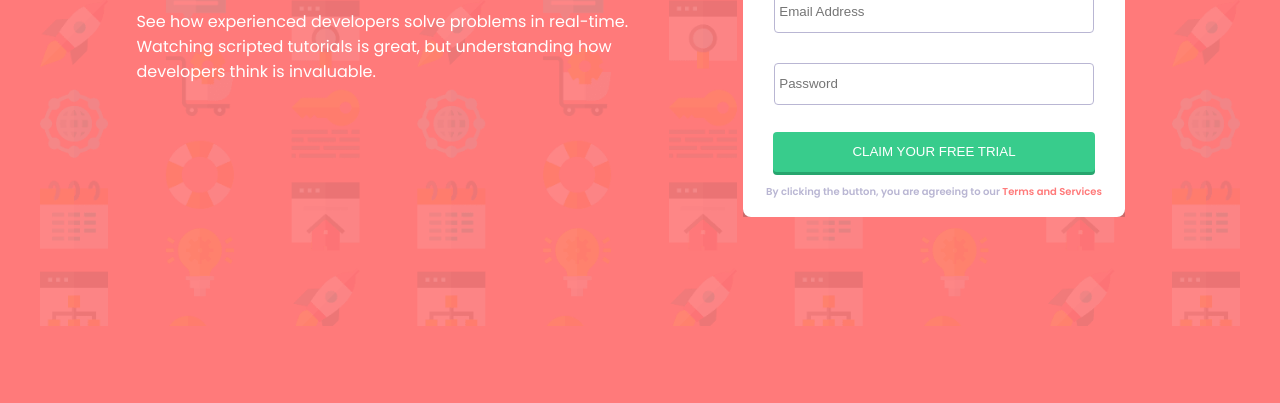
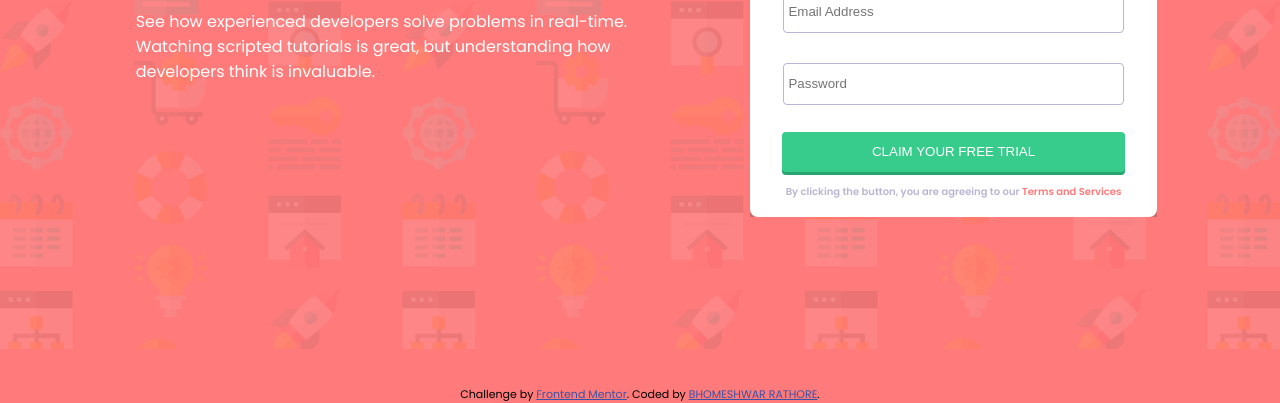
Before and after one commit to webdevelopment4you/Introcomponent, a plain HTML site: page index.html in a window 1280 px wide. Shown: the part 414-817 px from the top of the page. Drawn offline with Linux system fonts and the light colour scheme.

Commit message:
Add files via upload

```diff
--- a/css/style.css
+++ b/css/style.css
@@ -4,9 +4,9 @@
 }
 
 body{
-    height:100vh;
     font-family: 'Poppins', sans-serif;
     background-color: hsl(0, 100%, 74%) ;
+    height: 100%;
 }
 
 .container{
@@ -14,16 +14,13 @@ body{
     align-items: center;
     flex-wrap: wrap;
     width:100%;
-    max-width: 1200px;
     margin: auto;
-    padding: 0 10px;
     /* border: 1px solid; */
 }
 
 .container img{
     position: absolute;
-    width:100%;
-    max-width: 1200px;
+    width: 100vw;
     /* border: 1px solid; */
 }
 
@@ -63,6 +60,7 @@ body{
     z-index: 2;
     position: relative;
     box-shadow: 0px 6px #3c3c3c42;
+    max-width: 500px;
 }
 
 .formHeader{
@@ -78,6 +76,7 @@ body{
     padding:14px 0px;
     font-size: 12px;
     box-shadow: 0px 6px #3c3c3c42;
+    max-width: 500px;
 }
 
 .formHeader span{
@@ -126,6 +125,7 @@ body{
     text-transform: uppercase;
     box-shadow: 0px 3px hsl(154deg 62% 40%);
     position: relative;
+    max-width: 500px;
 }
 
 #button:active{
@@ -159,6 +159,9 @@ body{
     .form, .button, .formHeader{
         width:80%;
     }
+    .container img{
+        top: 0;
+    }
 }
 
 @media screen and (min-width:1024px){
@@ -166,7 +169,7 @@ body{
         overflow: hidden;
     }
     .container{
-        height: 100%;
+        height: 100vh;
     }
     .sectionOne{
         width:49%;
@@ -193,6 +196,10 @@ body{
     }
 }
 
+footer{
+    margin: 0 10px;
+}
+
 .attribution {
     font-size: 11px;
     text-align: center;
--- a/index.html
+++ b/index.html
@@ -51,16 +51,12 @@
 
   </div>
 
-
-
-
-
-  <!-- <footer>
+  <footer>
     <p class="attribution">
       Challenge by <a href="https://www.frontendmentor.io?ref=challenge" target="_blank">Frontend Mentor</a>.
-      Coded by <a href="#">Your Name Here</a>.
+      Coded by <a href="#">BHOMESHWAR RATHORE</a>.
     </p>
-  </footer> -->
+  </footer>
 
   <script src="js/index.js"></script>
 </body>
```
